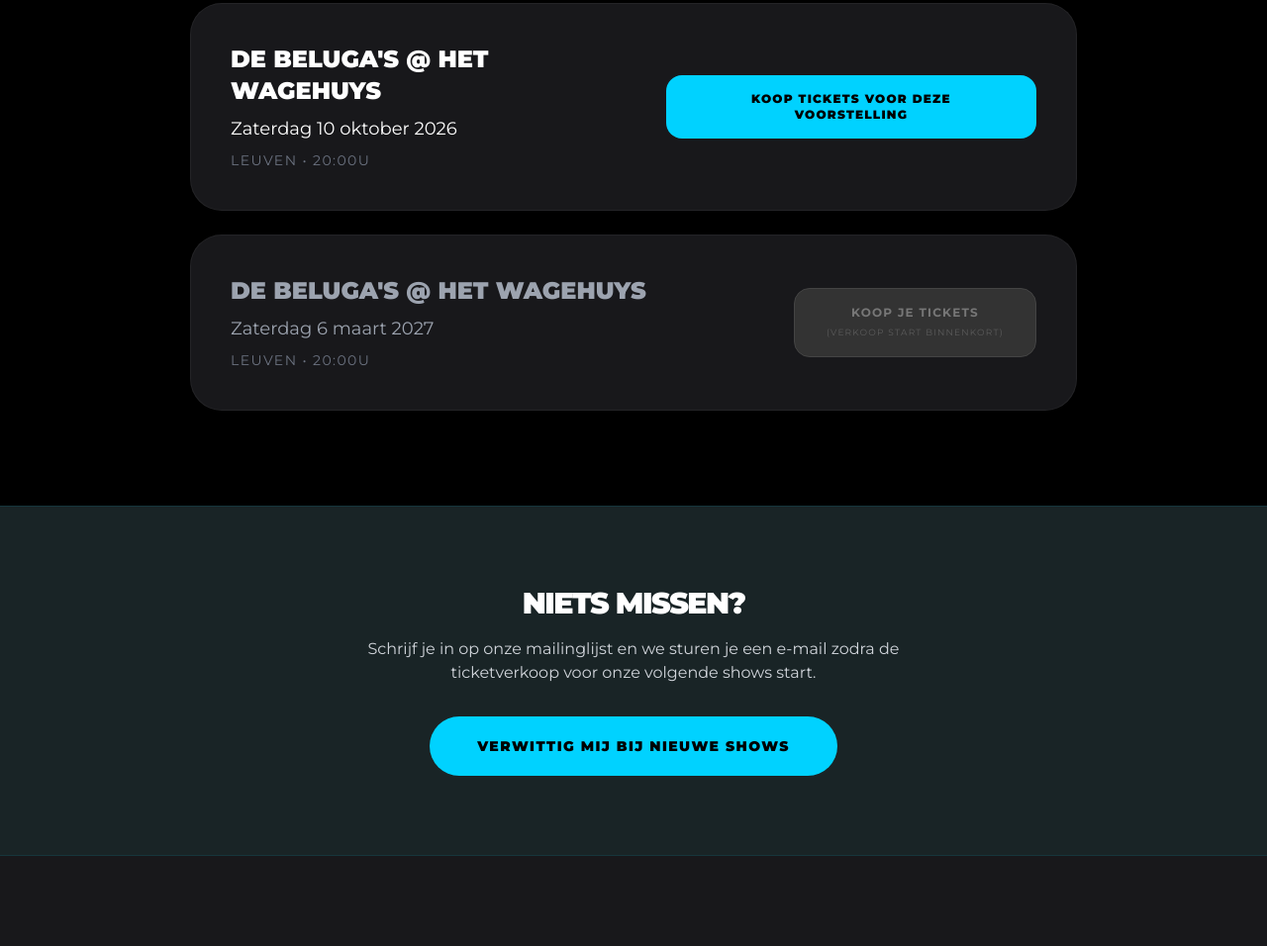
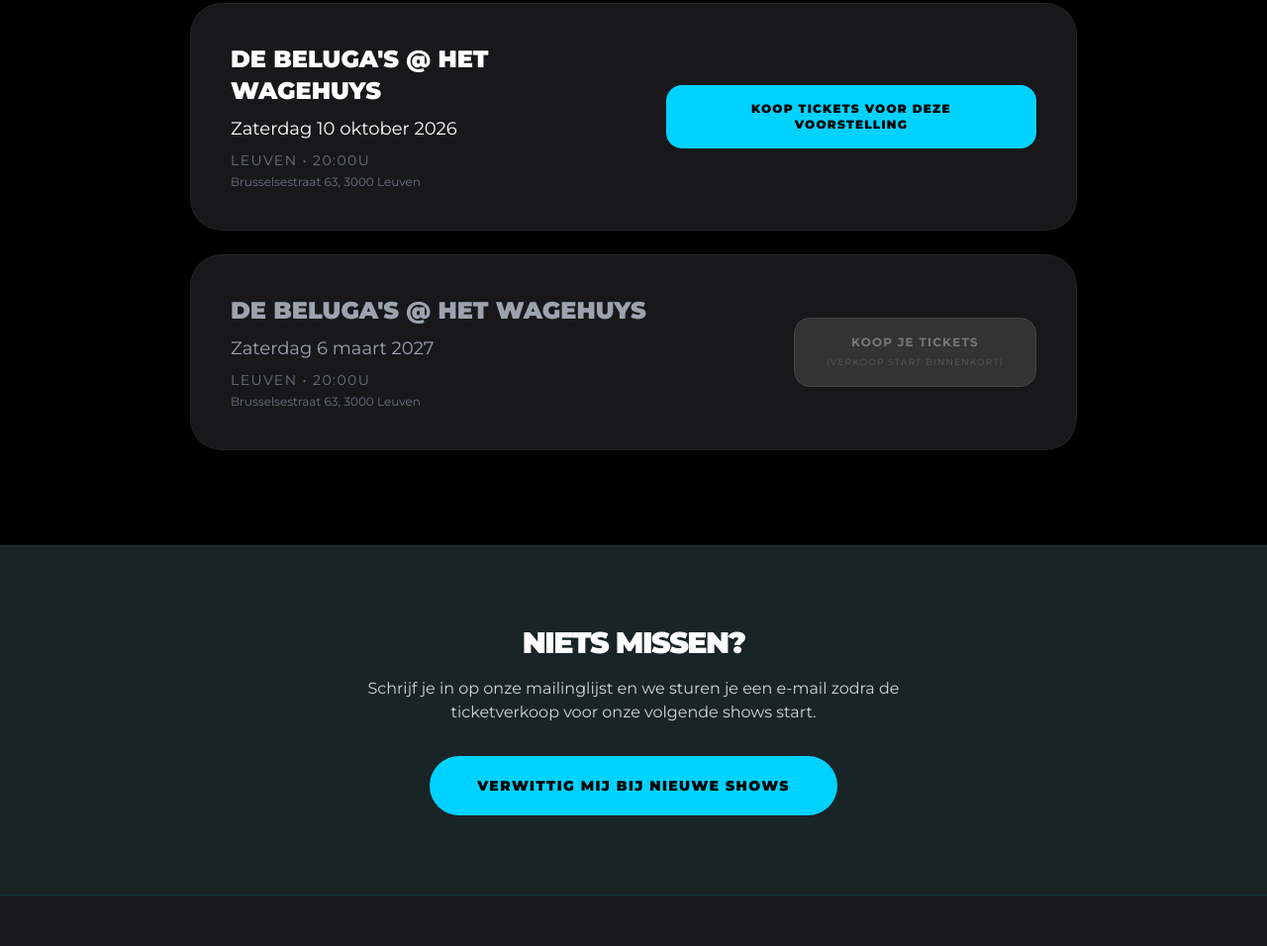
Before and after one commit to reusensm/debelugas-github.io, a plain HTML site: page index.html in a window 1280 px wide. Shown: the part 1037-1993 px from the top of the page at 99% size. Drawn offline with nearby package versions, Linux system fonts and the light colour scheme.

Commit message:
Adres Het Wagehuys toegevoegd bij optredens

```diff
--- a/index.html
+++ b/index.html
@@ -106,6 +106,7 @@
                         <h3 class="text-2xl font-black mb-2 uppercase">De Beluga's @ Het Wagehuys</h3>
                         <p class="text-white text-lg">Zaterdag 10 oktober 2026</p>
                         <p class="text-gray-500 text-sm uppercase tracking-widest mt-2">Leuven • 20:00u</p>
+                        <p class="text-gray-500 text-xs mt-1">Brusselsestraat 63, 3000 Leuven</p>
                     </div>
                     <div class="flex flex-col gap-3 min-w-[240px]">
                         <a href="https://shop.weeztix.com/5ad23333-9085-4d19-aea9-23f6865833bd" target="_blank" class="btn-primary py-4 px-8 rounded-2xl text-center text-xs uppercase tracking-widest">
@@ -119,6 +120,7 @@
                         <h3 class="text-2xl font-black mb-2 uppercase text-gray-400">De Beluga's @ Het Wagehuys</h3>
                         <p class="text-gray-400 text-lg">Zaterdag 6 maart 2027</p>
                         <p class="text-gray-500 text-sm uppercase tracking-widest mt-2">Leuven • 20:00u</p>
+                        <p class="text-gray-500 text-xs mt-1">Brusselsestraat 63, 3000 Leuven</p>
                     </div>
                     <div class="btn-waiting py-4 px-8 rounded-2xl text-center text-xs uppercase tracking-widest">
                         Koop je tickets <br><span class="text-[9px] opacity-60 font-normal mt-1 block">(Verkoop start binnenkort)</span>
```
